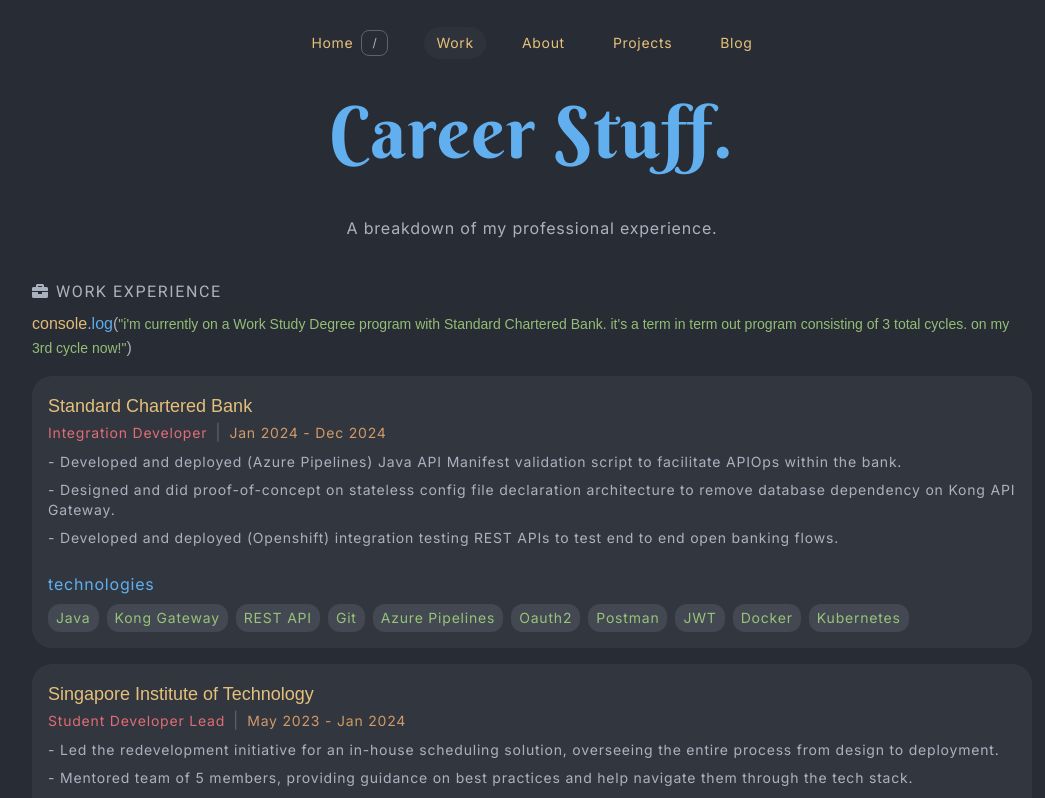
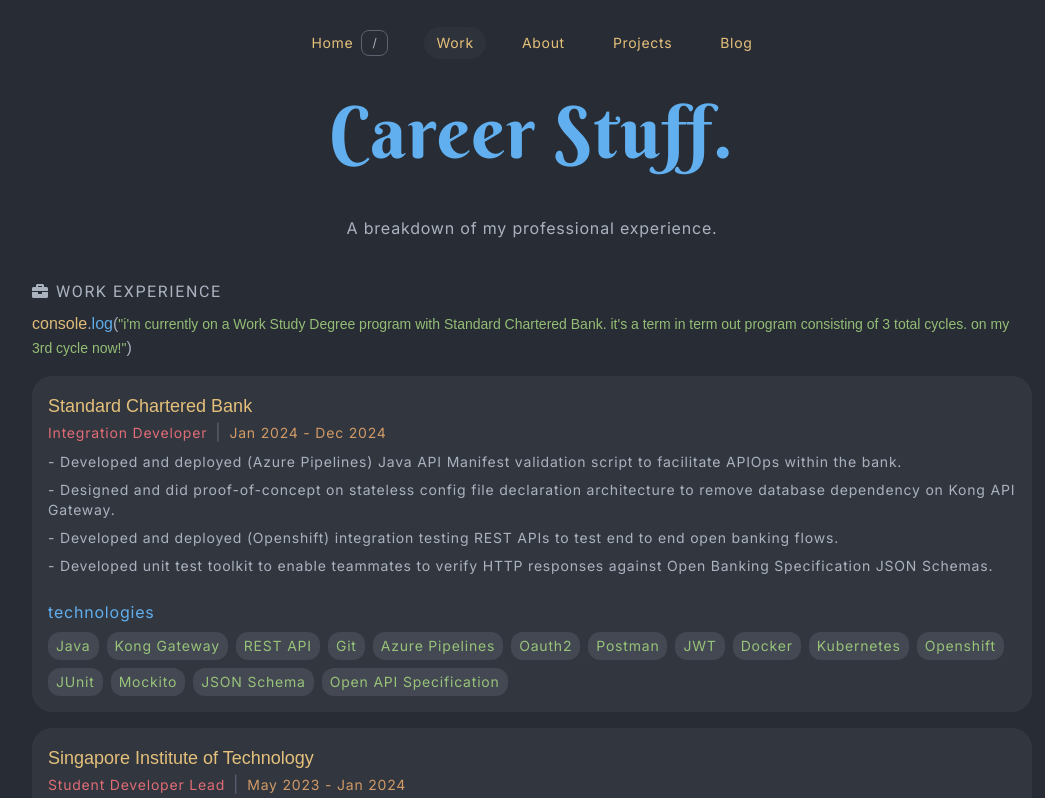
Before and after one commit to rawsashimi1604/gavinloo.com, a React (Vite) app: page /work in a window 1280 px wide. Shown: the top 798 px of the page, without its empty margins (108-1153 px from the left). Built offline with nearby package versions, Linux system fonts and the light colour scheme.

Commit message:
update experiences under latest internship

```diff
--- a/src/modules/work/Experiences.tsx
+++ b/src/modules/work/Experiences.tsx
@@ -60,6 +60,10 @@
           - Developed and deployed (Openshift) integration testing REST APIs to
           test end to end open banking flows.
         </div>
+        <div className="mt-2 text-sm">
+          - Developed unit test toolkit to enable teammates to verify HTTP responses against Open Banking
+          Specification JSON Schemas.
+        </div>
 
         <div className="mt-6">
           <h2 className="text-custom-malibu mb-2">technologies</h2>
@@ -74,6 +78,11 @@
             <WorkExperienceTag text="JWT" />
             <WorkExperienceTag text="Docker" />
             <WorkExperienceTag text="Kubernetes" />
+            <WorkExperienceTag text="Openshift" />
+            <WorkExperienceTag text="JUnit" />
+            <WorkExperienceTag text="Mockito" />
+            <WorkExperienceTag text="JSON Schema" />
+            <WorkExperienceTag text="Open API Specification" />
           </div>
         </div>
       </div>
```
